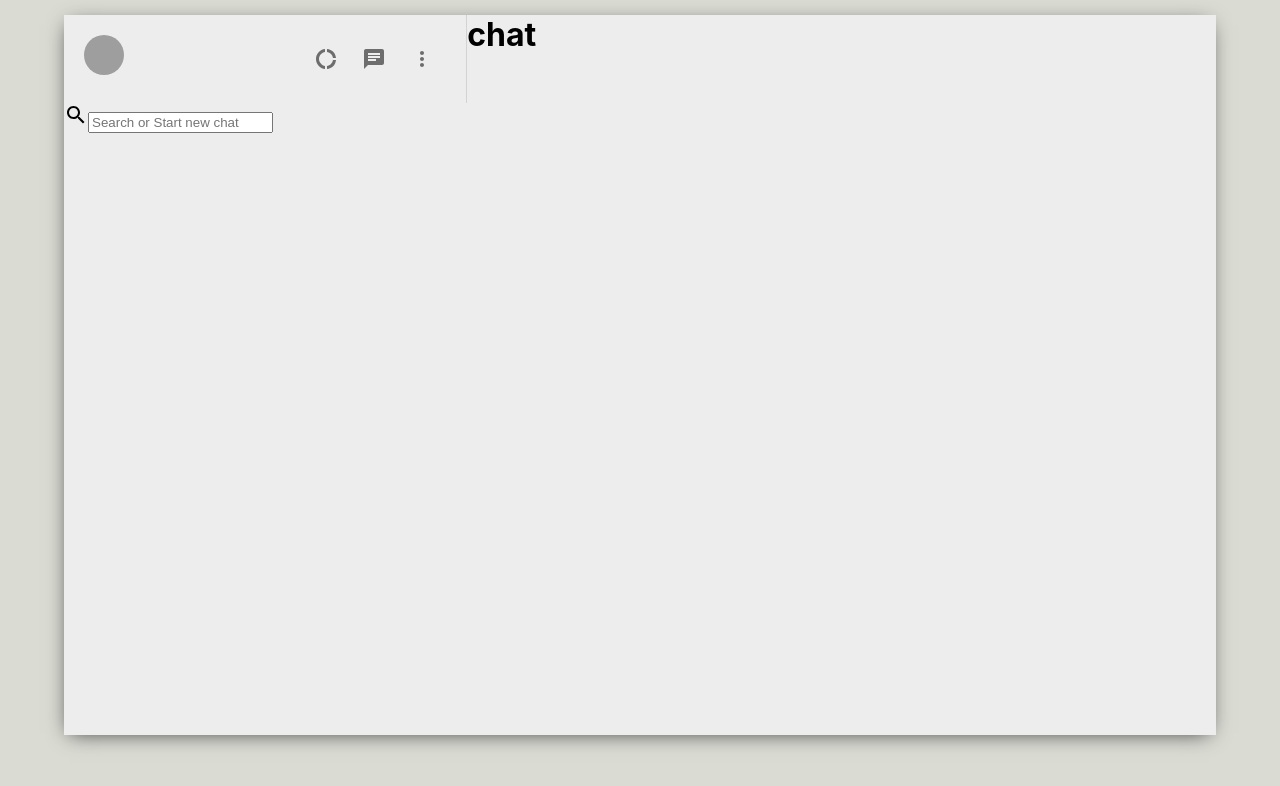
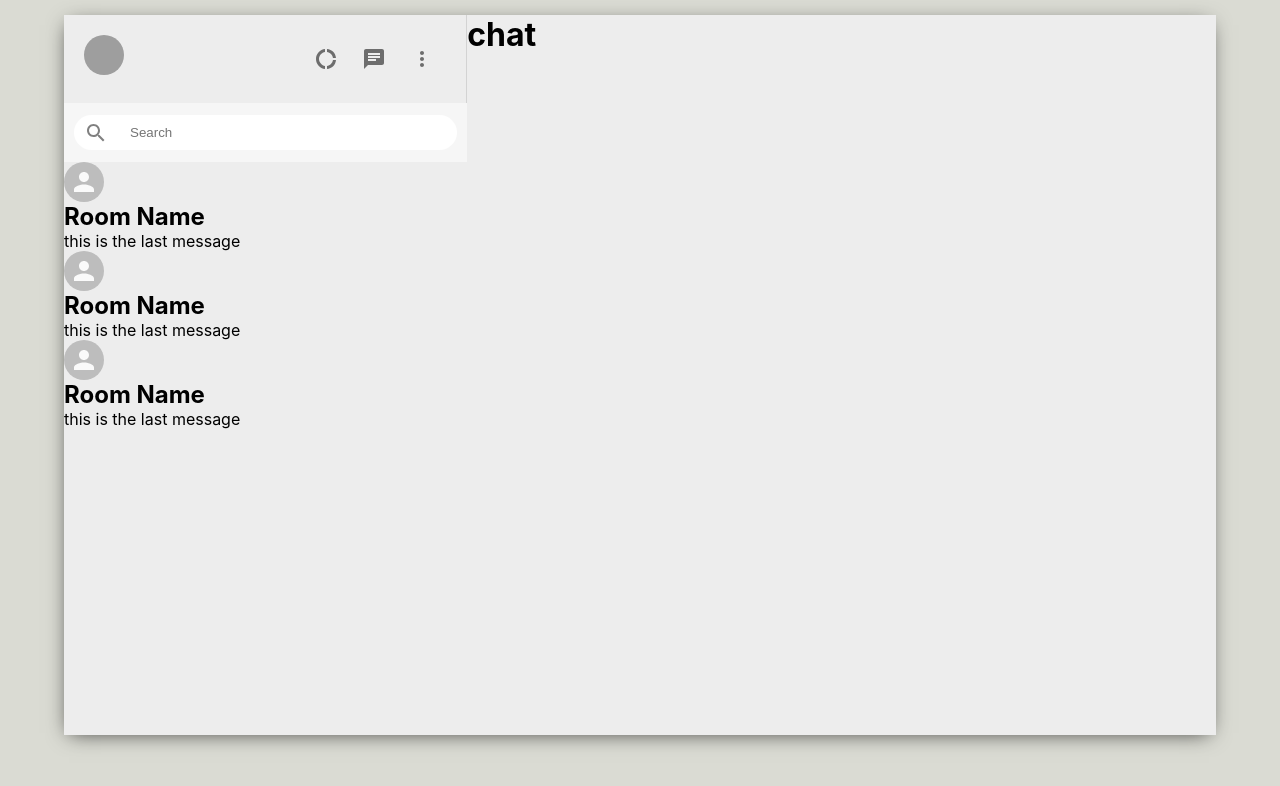
Before and after one commit to Ibrahim-Hashem/whatsapp-clone, a React (Create React App) app in the folder whatsapp-mern/: page / in a window 1280 px wide. Shown: the top 786 px of the page. Built offline with nearby package versions, Linux system fonts and the light colour scheme; grey boxes are pictures that could not be loaded.

Commit message:
this is the sidebar chat components

```diff
--- a/whatsapp-mern/src/Sidebar.css
+++ b/whatsapp-mern/src/Sidebar.css
@@ -18,7 +18,33 @@
     min-width: 10vw;
 }
 
-.sidebar__headerRight > .MuiSvgIcon-root{
+.sidebar__headerRight > .MuiSvgIcon-root {
     margin-right: 2vw;
-    font-size: 24px im !important;
+    font-size: 24px !important;
 }
+
+.sidebar__search{
+    display: flex;
+    align-items: center;
+    background-color: #f6f6f6;
+    height: 39px;
+    padding: 10px;
+}
+.sidebar__searchContainer{
+    display: flex;
+    align-items: center;
+    background-color: white;
+    width: 100%;
+    height: 35px;
+    border-radius: 20px;
+}
+
+.sidebar__searchContainer > .MuiSvgIcon-root{
+    color:gray;
+    padding: 10px;
+}
+.sidebar__searchContainer > input{
+    border:none;
+    outline-width: 0;
+    margin-left: 10px;
+}
--- a/whatsapp-mern/src/Sidebar.js
+++ b/whatsapp-mern/src/Sidebar.js
@@ -5,6 +5,7 @@ import MoreVertIcon from '@material-ui/icons/MoreVert';
 import DonutLargeIcon from '@material-ui/icons/DonutLarge';
 import { IconButton, Avatar } from '@material-ui/core';
 import { SearchOutlined } from '@material-ui/icons';
+import SidebarChat from './SidebarChat';
 
 function Sidebar() {
     return (
@@ -26,8 +27,13 @@ function Sidebar() {
             <div className="sidebar__search">
                 <div className="sidebar__searchContainer">
                     <SearchOutlined/>
-                    <input placeholder="Search or Start new chat" type="text"/>
+                    <input placeholder="Search" type="text"/>
                 </div>
+            </div>
+            <div className="sidebar__chats">
+                <SidebarChat/>
+                <SidebarChat/>
+                <SidebarChat/>
             </div>
 
         </div>
--- /dev/null
+++ b/whatsapp-mern/src/SidebarChat.js
@@ -0,0 +1,17 @@
+import { Avatar } from '@material-ui/core'
+import React from 'react'
+import './SidebarChat.css'
+
+function SidebarChat() {
+    return (
+        <div className="sidebarChat">
+            <Avatar/>
+            <div className="sidebarChat__info">
+                <h2>Room Name</h2>
+                <p>this is the last message</p>
+            </div>
+        </div>
+    )
+}
+
+export default SidebarChat
```
Also changed, not shown: whatsapp-mern/src/SidebarChat.css (added).
